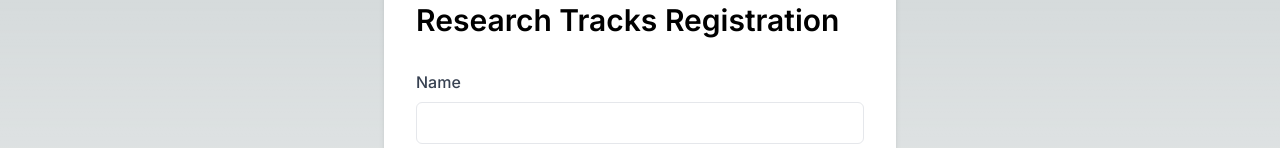
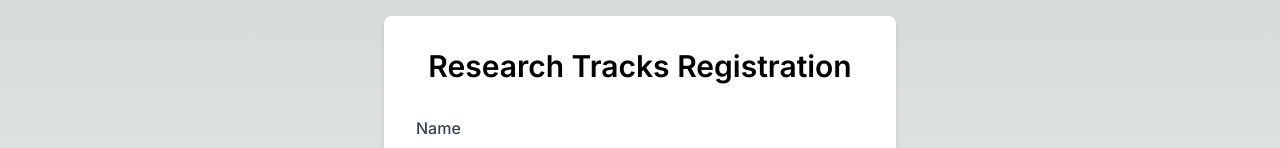
Before and after one commit to Farzine/arces_2024, a Next.js app in the folder client/: page /registration in a window 1280 px wide. Shown: the top 148 px of the page. Built offline with nearby package versions, Linux system fonts and the light colour scheme; no server answers.

Commit message:
form design changed

```diff
--- a/client/src/app/registration/page.tsx
+++ b/client/src/app/registration/page.tsx
@@ -57,9 +57,9 @@ export default function ResearchTracks() {
   };
 
   return (
-    <main className="h-screen flex items-center justify-center">
+    <main className="min-h-screen flex items-center justify-center p-4">
       <form className="w-full max-w-lg p-8 bg-white shadow-md rounded-lg" onSubmit={handleSubmit}>
-        <h1 className="text-3xl font-semibold mb-8">Research Tracks Registration</h1>
+        <h1 className="text-3xl font-semibold mb-8 text-center">Research Tracks Registration</h1>
         <div className="mb-6">
           <label htmlFor="name" className="block text-gray-700 font-medium mb-2">
             Name
```
